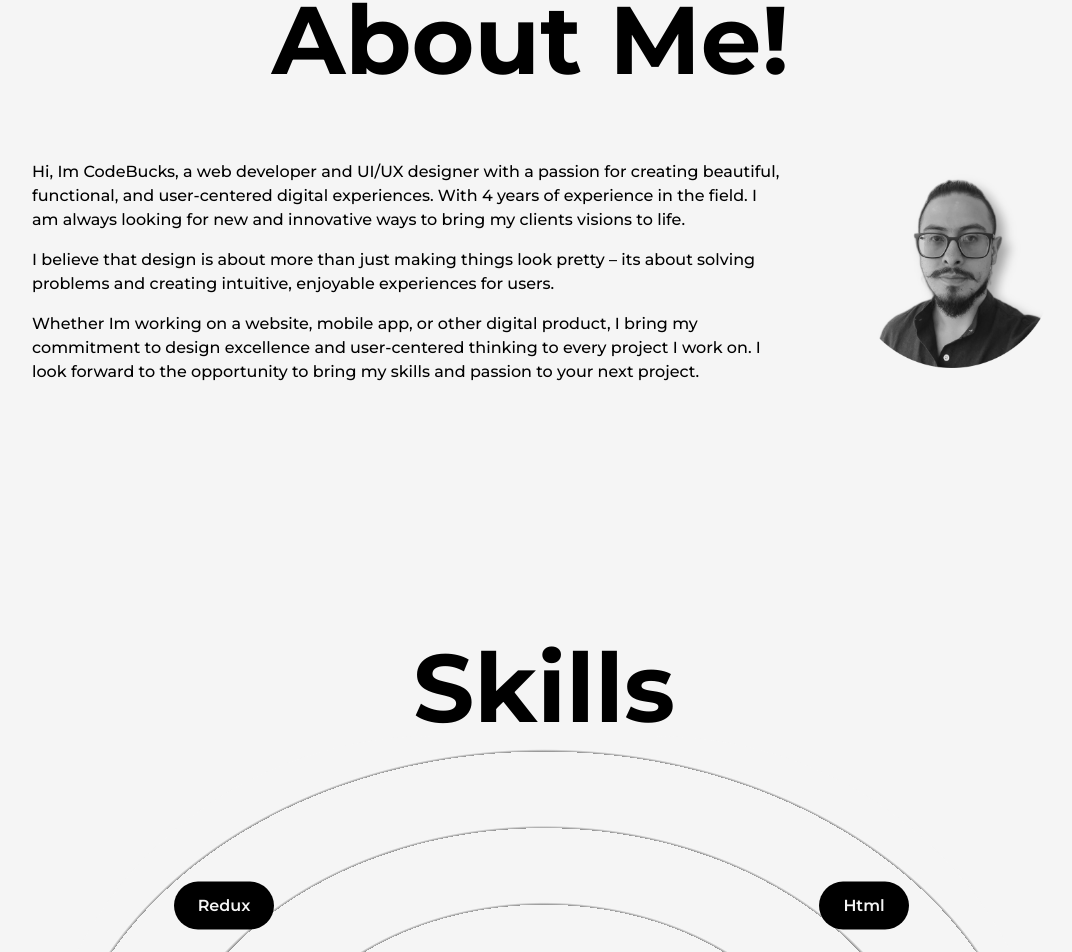
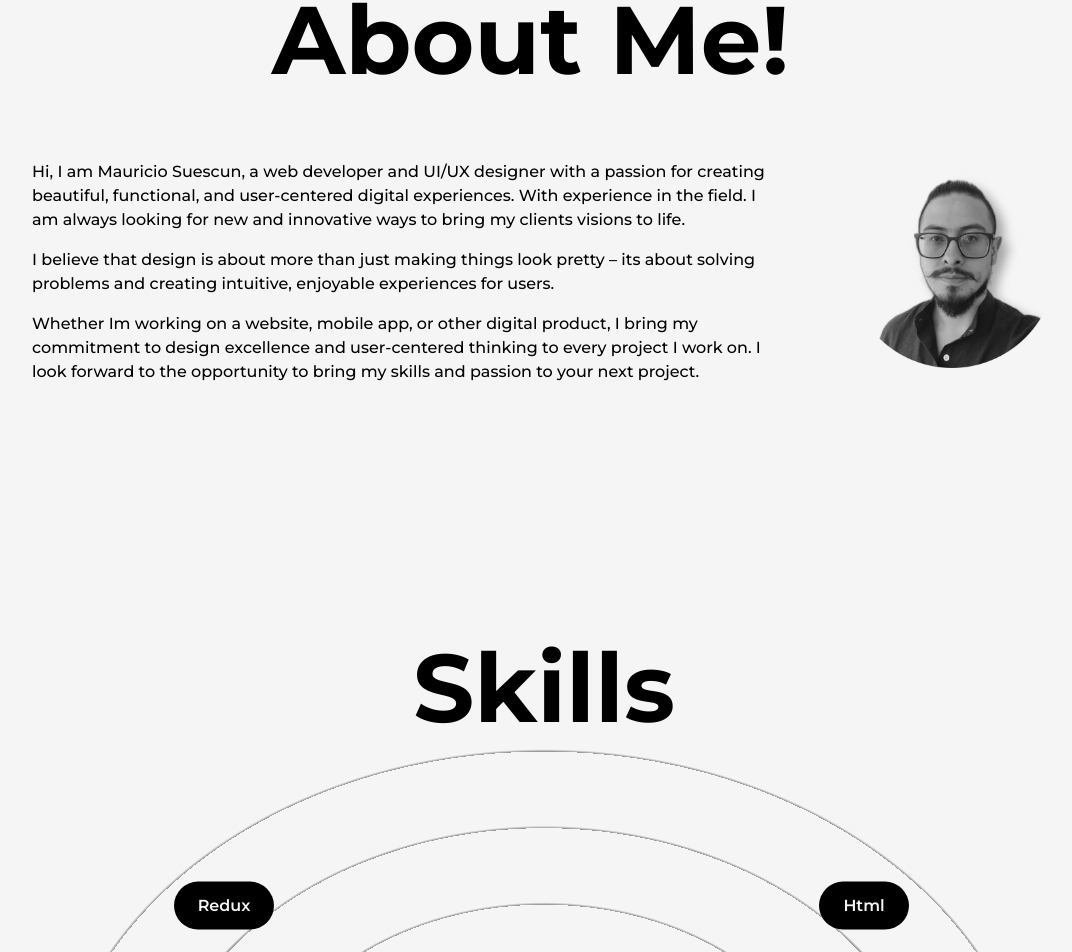
Before and after one commit to MauricioSuescun/portfolio-v2, a Next.js app: page / in a window 1280 px wide. Shown: the part 912-1864 px from the top of the page, without its empty margins (96-1168 px from the left). Built offline with nearby package versions, Linux system fonts and the light colour scheme.

Commit message:
about me correction

```diff
--- a/src/pages/About.js
+++ b/src/pages/About.js
@@ -17,11 +17,11 @@ const About = () => {
         <div className="grid w-full grid-cols-4 gap-16 px-32">
           <div className="col-span-3 flex flex-col items-start justify-start ">
             <p className="font-medium dark:text-light">
-              Hi, Im CodeBucks, a web developer and UI/UX designer with a
-              passion for creating beautiful, functional, and user-centered
-              digital experiences. With 4 years of experience in the field. I am
-              always looking for new and innovative ways to bring my clients
-              visions to life.
+              Hi, I am Mauricio Suescun, a web developer and UI/UX designer with
+              a passion for creating beautiful, functional, and user-centered
+              digital experiences. With experience in the field. I am always
+              looking for new and innovative ways to bring my clients visions to
+              life.
             </p>
             <p className="my-4 font-medium dark:text-light">
               I believe that design is about more than just making things look
```
